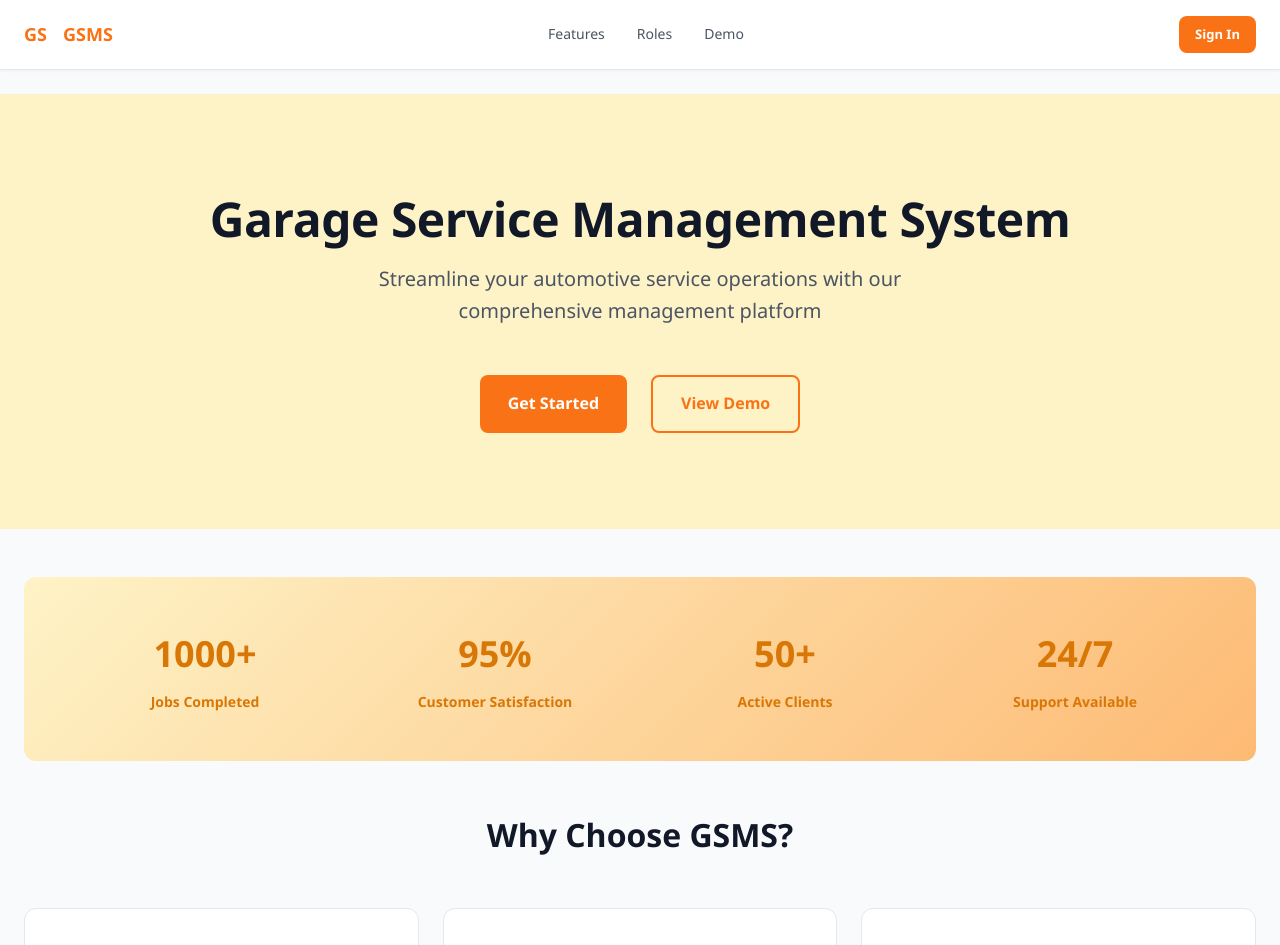
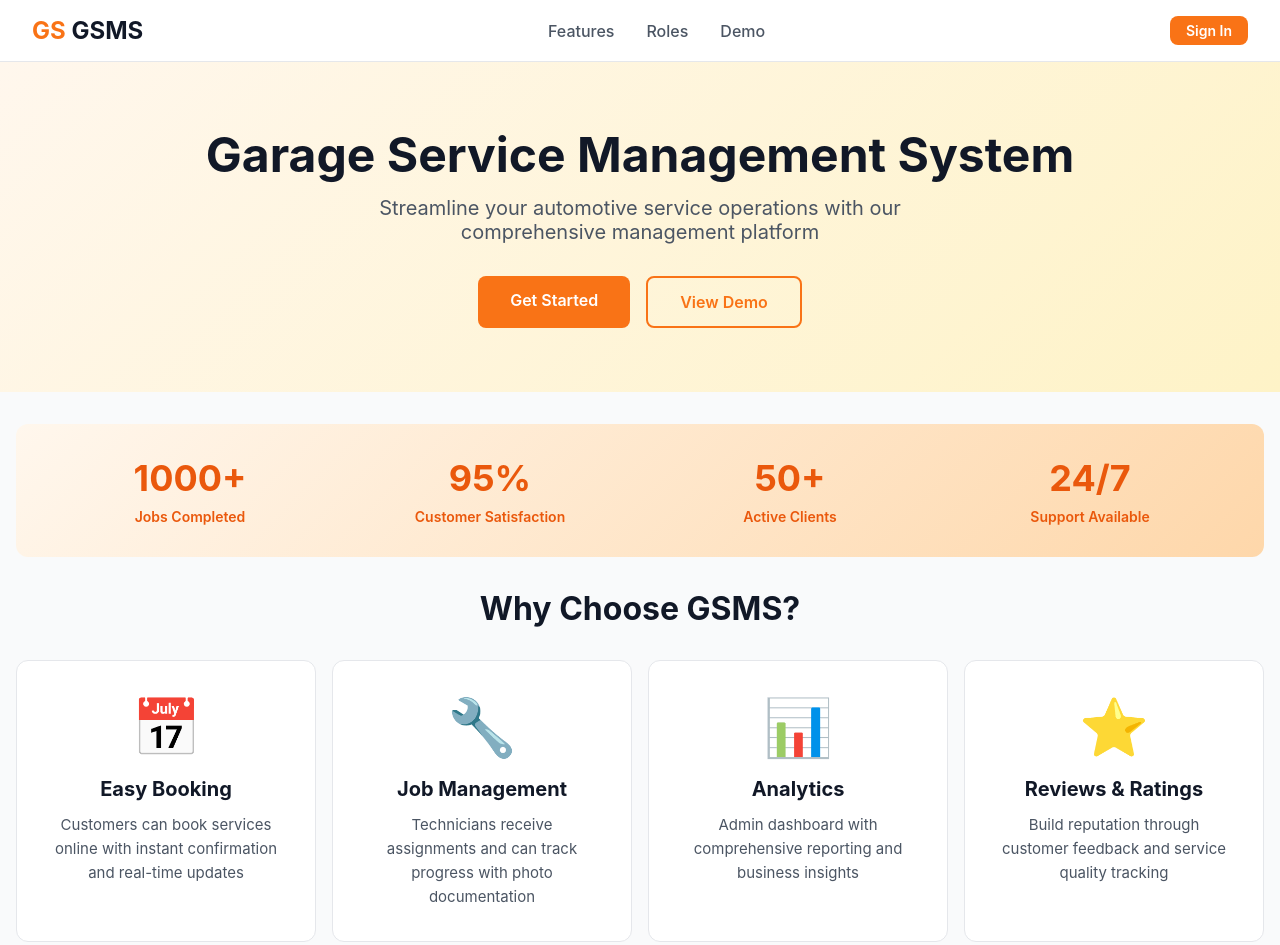
Before and after one commit to Tyrone-Jack/GSMS---Garage-Service-Management-System, a website: page public/index.html in a window 1280 px wide. Shown: the top 945 px of the page. Drawn offline with Linux system fonts and the light colour scheme.

Commit message:
Refactor CSS and update demo credentials section
Removed the external stylesheet link and added internal CSS styles for layout and design improvements. Updated demo credentials section for better user experience.

```diff
--- a/public/index.html
+++ b/public/index.html
@@ -4,21 +4,136 @@
     <meta charset="UTF-8">
     <meta name="viewport" content="width=device-width, initial-scale=1.0">
     <title>GSMS - Garage Service Management System</title>
-    <link rel="stylesheet" href="styles.css">
     <style>
+        * {
+            margin: 0;
+            padding: 0;
+            box-sizing: border-box;
+        }
+
+        :root {
+            --primary: #f97316;
+            --primary-dark: #ea580c;
+            --primary-lighter: #fed7aa;
+            --primary-bg: #fff7ed;
+            --white: #ffffff;
+            --gray-50: #f9fafb;
+            --gray-100: #f3f4f6;
+            --gray-200: #e5e7eb;
+            --gray-300: #d1d5db;
+            --gray-400: #9ca3af;
+            --gray-500: #6b7280;
+            --gray-600: #4b5563;
+            --gray-700: #374151;
+            --gray-800: #1f2937;
+            --gray-900: #111827;
+            --spacing-sm: 0.5rem;
+            --spacing-md: 0.75rem;
+            --spacing-lg: 1rem;
+            --spacing-xl: 1.5rem;
+            --spacing-2xl: 2rem;
+            --font-mono: 'Courier New', monospace;
+        }
+
         body {
+            font-family: -apple-system, BlinkMacSystemFont, 'Segoe UI', Roboto, 'Helvetica Neue', Arial, sans-serif;
             background: var(--gray-50);
         }
 
+        /* Header */
         .header {
             background: var(--white);
             border-bottom: 1px solid var(--gray-200);
+            position: sticky;
+            top: 0;
+            z-index: 100;
         }
 
+        .header-content {
+            max-width: 1400px;
+            margin: 0 auto;
+            padding: var(--spacing-lg) var(--spacing-2xl);
+            display: flex;
+            justify-content: space-between;
+            align-items: center;
+            flex-wrap: wrap;
+            gap: var(--spacing-lg);
+        }
+
+        .logo {
+            font-size: 24px;
+            font-weight: 700;
+            text-decoration: none;
+            color: var(--gray-900);
+        }
+
+        .logo span {
+            color: var(--primary);
+        }
+
+        .nav-menu {
+            display: flex;
+            gap: var(--spacing-2xl);
+        }
+
+        .nav-menu a {
+            text-decoration: none;
+            color: var(--gray-600);
+            font-weight: 500;
+            transition: color 0.2s ease;
+        }
+
+        .nav-menu a:hover {
+            color: var(--primary);
+        }
+
+        .btn {
+            padding: 10px 20px;
+            border-radius: 8px;
+            font-weight: 600;
+            text-decoration: none;
+            cursor: pointer;
+            transition: all 0.2s ease;
+            border: none;
+            display: inline-block;
+        }
+
+        .btn-primary {
+            background: var(--primary);
+            color: var(--white);
+        }
+
+        .btn-primary:hover {
+            background: var(--primary-dark);
+            transform: translateY(-1px);
+        }
+
+        .btn-outline {
+            background: transparent;
+            border: 2px solid var(--primary);
+            color: var(--primary);
+        }
+
+        .btn-outline:hover {
+            background: var(--primary);
+            color: var(--white);
+        }
+
+        .btn-lg {
+            padding: 14px 32px;
+            font-size: 16px;
+        }
+
+        .btn-sm {
+            padding: 6px 16px;
+            font-size: 14px;
+        }
+
+        /* Hero Section */
         .hero {
             background: linear-gradient(135deg, var(--primary-bg) 0%, #fef3c7 100%);
             padding: var(--spacing-2xl) var(--spacing-lg);
-            margin-top: var(--spacing-lg);
+            margin-top: 0;
         }
 
         .hero-content {
@@ -52,12 +167,14 @@
             flex-wrap: wrap;
         }
 
+        /* Main Container */
         .main-container {
             max-width: 1400px;
             margin: 0 auto;
             padding: var(--spacing-2xl) var(--spacing-lg);
         }
 
+        /* Features */
         .features-section {
             margin-bottom: var(--spacing-2xl);
         }
@@ -110,6 +227,7 @@
             line-height: 1.6;
         }
 
+        /* Roles Section */
         .roles-section {
             margin-bottom: var(--spacing-2xl);
         }
@@ -189,6 +307,7 @@
             background: var(--primary-dark);
         }
 
+        /* Demo Credentials */
         .demo-credentials {
             background: var(--primary-bg);
             border: 2px solid var(--primary-lighter);
@@ -216,6 +335,13 @@
             border-radius: 8px;
             padding: var(--spacing-lg);
             text-align: left;
+            cursor: pointer;
+            transition: all 0.2s ease;
+        }
+
+        .credential-item:hover {
+            transform: translateY(-2px);
+            box-shadow: 0 4px 12px rgba(0,0,0,0.1);
         }
 
         .credential-label {
@@ -244,6 +370,7 @@
             font-family: var(--font-mono);
         }
 
+        /* Stats Section */
         .stats-section {
             background: linear-gradient(135deg, var(--primary-bg), var(--primary-lighter));
             border-radius: 12px;
@@ -273,6 +400,7 @@
             font-weight: 600;
         }
 
+        /* Footer */
         .footer {
             background: var(--gray-900);
             color: var(--white);
@@ -325,23 +453,18 @@
             .hero-title {
                 font-size: 36px;
             }
-
             .hero-subtitle {
                 font-size: 16px;
             }
-
             .hero-buttons {
                 flex-direction: column;
             }
-
             .hero-buttons .btn {
                 width: 100%;
             }
-
             .section-title {
                 font-size: 28px;
             }
-
             .role-card {
                 padding: var(--spacing-lg);
             }
@@ -351,17 +474,21 @@
             .hero-title {
                 font-size: 28px;
             }
-
             .features-grid, .roles-grid {
                 grid-template-columns: 1fr;
             }
-
             .credentials-grid {
                 grid-template-columns: 1fr;
             }
-
             .stats-content {
                 grid-template-columns: 1fr;
+            }
+            .header-content {
+                flex-direction: column;
+                text-align: center;
+            }
+            .nav-menu {
+                justify-content: center;
             }
         }
     </style>
@@ -379,7 +506,7 @@
                 <a href="#roles">Roles</a>
                 <a href="#demo">Demo</a>
             </nav>
-            <div class="user-profile">
+            <div>
                 <a href="login.html" class="btn btn-primary btn-sm">Sign In</a>
             </div>
         </div>
@@ -430,31 +557,26 @@
                     <h3 class="feature-title">Easy Booking</h3>
                     <p class="feature-description">Customers can book services online with instant confirmation and real-time updates</p>
                 </div>
-
                 <div class="feature-card">
                     <div class="feature-icon">🔧</div>
                     <h3 class="feature-title">Job Management</h3>
                     <p class="feature-description">Technicians receive assignments and can track progress with photo documentation</p>
                 </div>
-
                 <div class="feature-card">
                     <div class="feature-icon">📊</div>
                     <h3 class="feature-title">Analytics</h3>
                     <p class="feature-description">Admin dashboard with comprehensive reporting and business insights</p>
                 </div>
-
                 <div class="feature-card">
                     <div class="feature-icon">⭐</div>
                     <h3 class="feature-title">Reviews & Ratings</h3>
                     <p class="feature-description">Build reputation through customer feedback and service quality tracking</p>
                 </div>
-
                 <div class="feature-card">
                     <div class="feature-icon">📱</div>
                     <h3 class="feature-title">Mobile Ready</h3>
                     <p class="feature-description">Fully responsive design works seamlessly on all devices</p>
                 </div>
-
                 <div class="feature-card">
                     <div class="feature-icon">🔒</div>
                     <h3 class="feature-title">Secure</h3>
@@ -478,7 +600,7 @@
                         <li>Rate and review services</li>
                         <li>Manage multiple vehicles</li>
                     </ul>
-                    <button class="role-button" onclick="window.location.href='login.html?role=customer'">Customer Access</button>
+                    <button class="role-button" onclick="window.location.href='login.html?username=client&password=client123'">Customer Access</button>
                 </div>
 
                 <!-- Technician Role -->
@@ -492,7 +614,7 @@
                         <li>Add service notes</li>
                         <li>Track performance metrics</li>
                     </ul>
-                    <button class="role-button" onclick="window.location.href='login.html?role=tech'">Technician Access</button>
+                    <button class="role-button" onclick="window.location.href='login.html?username=john_tjau&password=john123'">Technician Access</button>
                 </div>
 
                 <!-- Admin Role -->
@@ -506,17 +628,17 @@
                         <li>View detailed analytics</li>
                         <li>Manage users and roles</li>
                     </ul>
-                    <button class="role-button" onclick="window.location.href='login.html?role=admin'">Admin Access</button>
+                    <button class="role-button" onclick="window.location.href='login.html?username=admins&password=command123'">Admin Access</button>
                 </div>
             </div>
         </div>
 
-        <!-- Demo Credentials -->
+        <!-- Demo Credentials Section with Click-to-Autofill -->
         <div id="demo" class="demo-credentials">
             <h2 class="demo-title">Test Drive GSMS</h2>
-            <p style="color: var(--gray-700); margin-bottom: var(--spacing-lg);">Use these credentials to explore all features:</p>
+            <p style="color: var(--gray-700); margin-bottom: var(--spacing-lg);">Click any credential box to auto-fill and login:</p>
             <div class="credentials-grid">
-                <div class="credential-item">
+                <div class="credential-item" onclick="window.location.href='login.html?username=client&password=client123'">
                     <div class="credential-label">👤 Customer Account</div>
                     <div class="credential-row">
                         <span class="credential-key">Username:</span>
@@ -528,7 +650,7 @@
                     </div>
                 </div>
 
-                <div class="credential-item">
+                <div class="credential-item" onclick="window.location.href='login.html?username=john_tjau&password=john123'">
                     <div class="credential-label">🔧 Technician Account</div>
                     <div class="credential-row">
                         <span class="credential-key">Username:</span>
@@ -540,7 +662,7 @@
                     </div>
                 </div>
 
-                <div class="credential-item">
+                <div class="credential-item" onclick="window.location.href='login.html?username=admins&password=command123'">
                     <div class="credential-label">👨‍💼 Admin Account</div>
                     <div class="credential-row">
                         <span class="credential-key">Username:</span>
@@ -553,7 +675,7 @@
                 </div>
             </div>
             <div style="margin-top: var(--spacing-lg);">
-                <a href="login.html" class="btn btn-primary btn-lg">Start Demo</a>
+                <a href="login.html" class="btn btn-primary btn-lg">Manual Login</a>
             </div>
         </div>
     </div>
@@ -565,7 +687,6 @@
                 <h4>GSMS</h4>
                 <p style="color: var(--gray-400); font-size: 14px; margin-bottom: var(--spacing-lg);">Garage Service Management System - Powering automotive service businesses</p>
             </div>
-
             <div class="footer-section">
                 <h4>Product</h4>
                 <ul class="footer-links">
@@ -575,7 +696,6 @@
                     <li><a href="#">Pricing</a></li>
                 </ul>
             </div>
-
             <div class="footer-section">
                 <h4>Company</h4>
                 <ul class="footer-links">
@@ -585,7 +705,6 @@
                     <li><a href="#">Contact</a></li>
                 </ul>
             </div>
-
             <div class="footer-section">
                 <h4>Legal</h4>
                 <ul class="footer-links">
@@ -596,12 +715,9 @@
                 </ul>
             </div>
         </div>
-
         <div class="footer-bottom">
             <p>&copy; 2026 TJ & U Garage Service Management System. All rights reserved.</p>
         </div>
     </div>
-    <script src="toast.js"></script>
 </body>
-
 </html>
```
